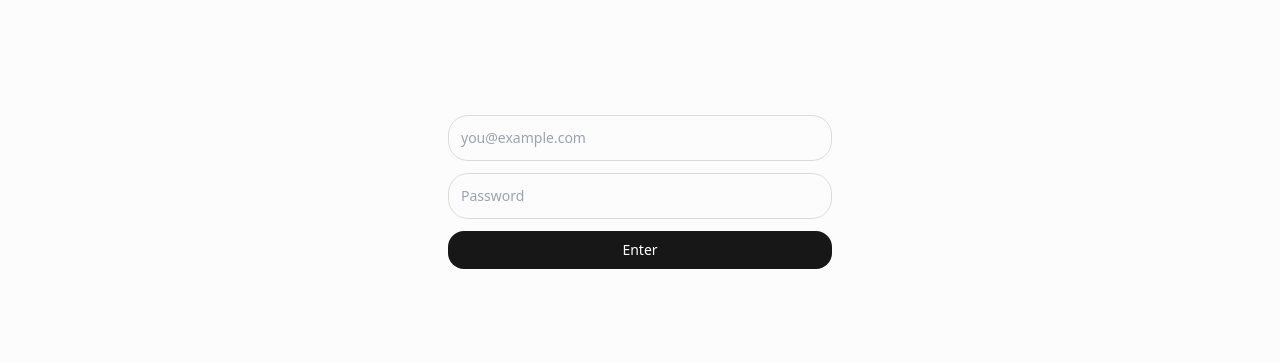
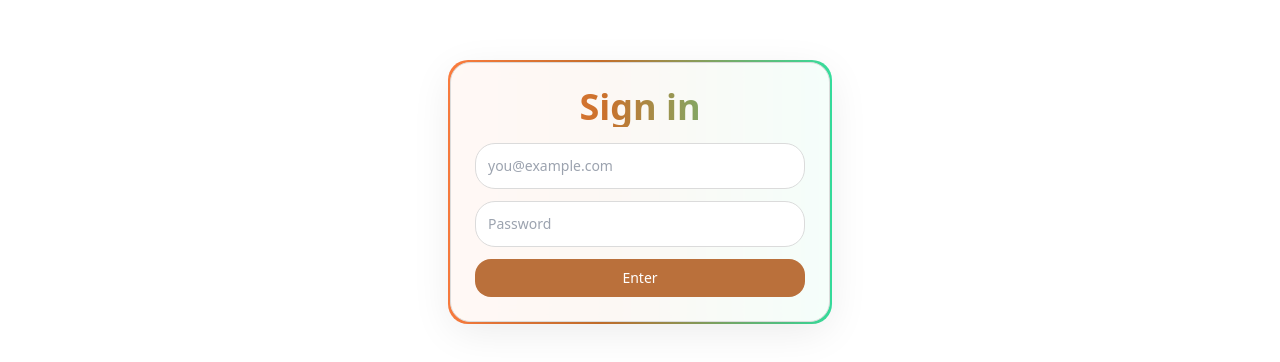
Before and after one commit to devenspear/dudester-1, a Next.js app: page /login in a window 1280 px wide. Shown: the part 208-570 px from the top of the page. Built offline with nearby package versions, Linux system fonts and the light colour scheme; no server answers.

Commit message:
Login UI: gradient-bordered floating card with site colors; white background

```diff
--- a/app/login/page.tsx
+++ b/app/login/page.tsx
@@ -37,12 +37,26 @@ export default function LoginPage() {
   };
 
   return (
-    <div className="min-h-[100dvh] flex items-center justify-center">
+    <div className="min-h-[100dvh] flex items-center justify-center bg-white">
       <div className="w-full max-w-sm">
-        <form onSubmit={(e)=>{e.preventDefault(); if(!loading) handleDevLogin();}} className="space-y-3">
+        <div
+          className="rounded-2xl p-[2px]"
+          style={{
+            background: "linear-gradient(90deg,#ff7e3f 0%,#c9712c 40%,#36e2a0 100%)"
+          }}
+        >
+          <div className="card p-6 bg-white">
+            <h2 className="h2 mb-4 text-center">Sign in</h2>
+            <form
+              onSubmit={(e) => {
+                e.preventDefault();
+                if (!loading) handleDevLogin();
+              }}
+              className="space-y-3"
+            >
               <input
                 type="email"
-            className="w-full rounded-2xl border border-base-border bg-base-bg p-3 text-sm"
+                className="w-full rounded-2xl border border-base-border bg-white p-3 text-sm focus:outline-none focus:ring-2 focus:ring-base-accent"
                 placeholder="you@example.com"
                 value={email}
                 onChange={(e) => setEmail(e.target.value)}
@@ -50,7 +64,7 @@ export default function LoginPage() {
               />
               <input
                 type="password"
-            className="w-full rounded-2xl border border-base-border bg-base-bg p-3 text-sm"
+                className="w-full rounded-2xl border border-base-border bg-white p-3 text-sm focus:outline-none focus:ring-2 focus:ring-base-accent"
                 placeholder="Password"
                 value={password}
                 onChange={(e) => setPassword(e.target.value)}
@@ -59,7 +73,7 @@ export default function LoginPage() {
               <button
                 type="submit"
                 disabled={loading || !email || !password}
-            className="btn btn-primary w-full"
+                className="btn btn-accent w-full"
               >
                 {loading ? "Entering…" : "Enter"}
               </button>
@@ -67,5 +81,7 @@ export default function LoginPage() {
             </form>
           </div>
         </div>
+      </div>
+    </div>
   );
 }
```
Lines whose indentation alone changed are shown as unchanged.
